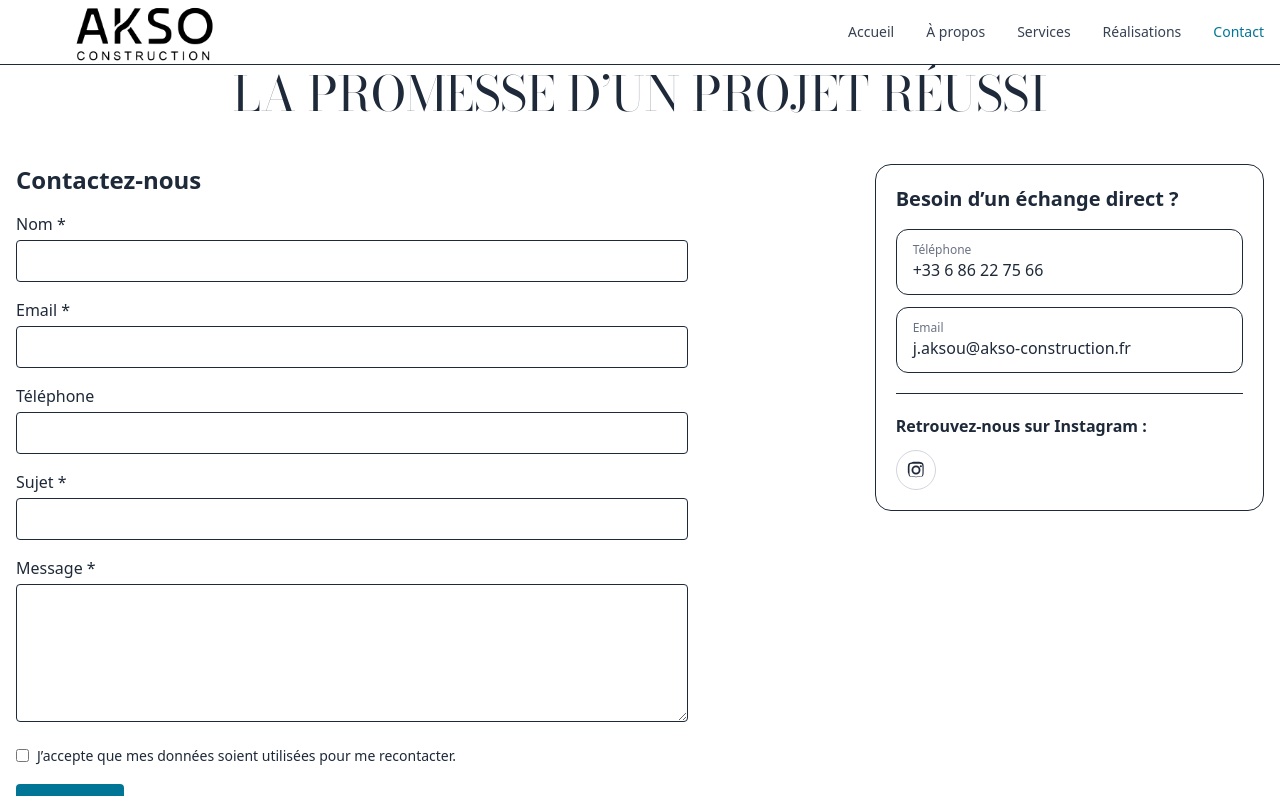
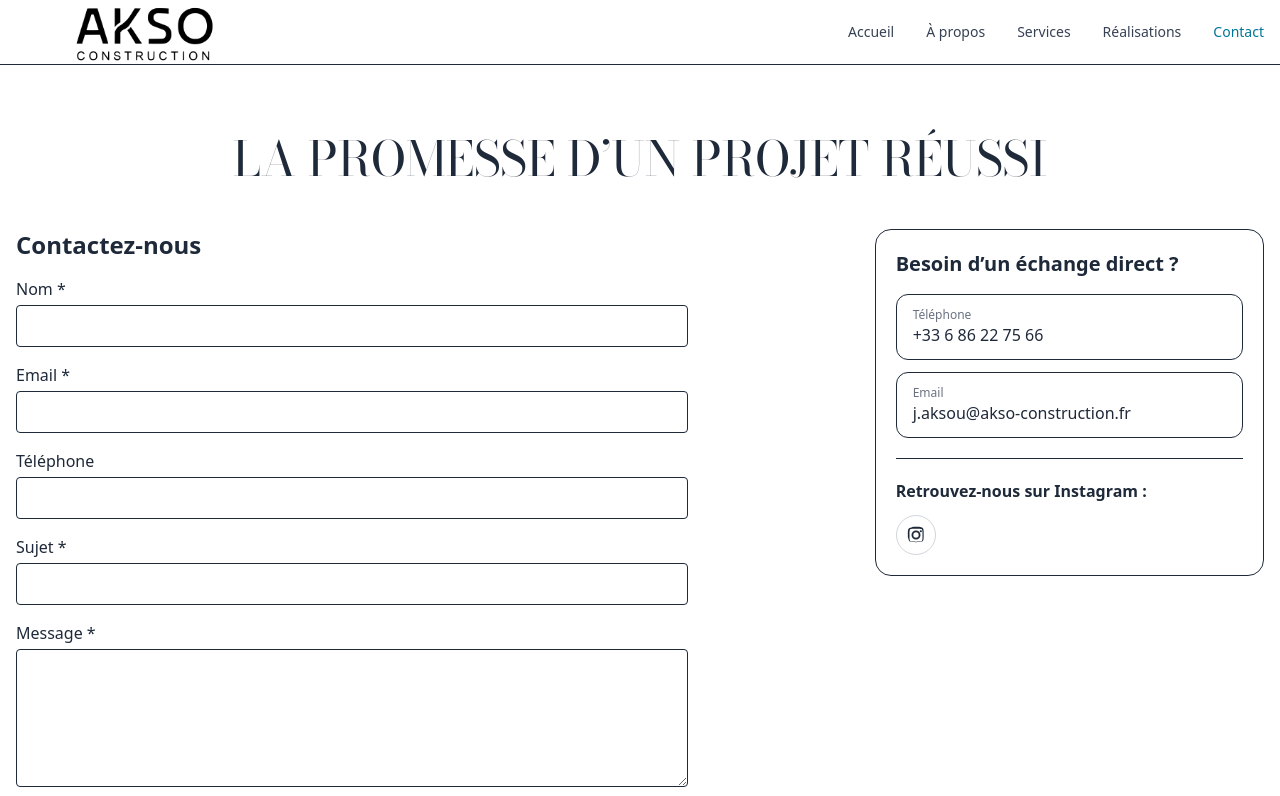
Before and after one commit to ChawkiSLIMANI/site-btp, a Next.js app: page /contact in a window 1280 px wide. Shown: the top 796 px of the page. Built offline with nearby package versions, Linux system fonts and the light colour scheme.

Commit message:
Update Header.tsx

```diff
--- a/src/components/layout/Header.tsx
+++ b/src/components/layout/Header.tsx
@@ -1,7 +1,7 @@
 // src/components/layout/Header.tsx
 "use client";
 
-import { useEffect, useState } from "react";
+import { useEffect, useRef, useState } from "react";
 import Link from "next/link";
 import Image from "next/image";
 import { usePathname } from "next/navigation";
@@ -19,6 +19,18 @@ export function Header() {
   const pathname = usePathname();
   const isHome = pathname === "/";
   const [open, setOpen] = useState(false);
+  const headerRef = useRef<HTMLElement | null>(null);
+  const [headerHeight, setHeaderHeight] = useState(64);
+
+  useEffect(() => {
+    const updateHeight = () => {
+      if (!headerRef.current) return;
+      setHeaderHeight(headerRef.current.getBoundingClientRect().height);
+    };
+    updateHeight();
+    window.addEventListener("resize", updateHeight);
+    return () => window.removeEventListener("resize", updateHeight);
+  }, []);
 
   // Track hero visibility to switch between transparent and solid header
   const [overHero, setOverHero] = useState(false);
@@ -36,13 +48,19 @@ export function Header() {
   }, [isHome]);
 
   useEffect(() => setOpen(false), [pathname]);
+
+  const isTransparent = isHome && overHero;
+
+  useEffect(() => {
+    if (!headerRef.current) return;
+    setHeaderHeight(headerRef.current.getBoundingClientRect().height);
+  }, [isTransparent, open]);
   useEffect(() => {
     if (!open) return;
     document.body.style.overflow = "hidden";
     return () => { document.body.style.overflow = ""; };
   }, [open]);
 
-  const isTransparent = isHome && overHero;
   const headerPosition = "fixed inset-x-0 top-0";
   const headerAppearance = isTransparent
     ? "bg-transparent"
@@ -57,7 +75,7 @@ export function Header() {
 
   return (
     <>
-      <header className={headerBase}>
+      <header ref={headerRef} className={headerBase}>
         <div className="container mx-auto pl-2 pr-4 sm:px-4 h-16 flex items-center justify-between">
           {/* Logo */}
           <Link href="/" className="flex items-center gap-3" aria-label="AKSO Construction - Accueil">
@@ -140,7 +158,11 @@ export function Header() {
           </nav>
         </div>
       </header>
-      <div aria-hidden className={`transition-[height] duration-200 ${isTransparent ? "h-0" : "h-16"}`} />
+      <div
+        aria-hidden
+        className="shrink-0 transition-[height] duration-200"
+        style={{ height: isTransparent ? 0 : headerHeight }}
+      />
     </>
   );
 }
```
